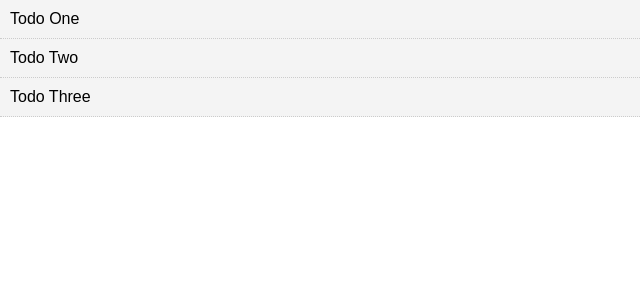
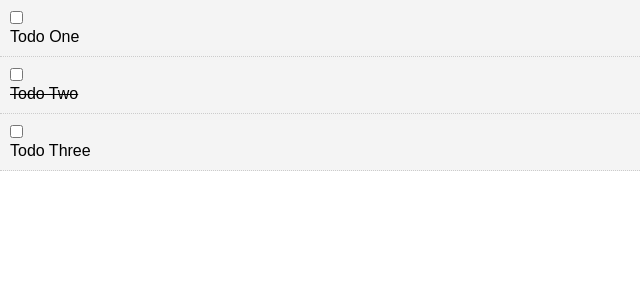
Before and after one commit to Syiabonga/Vue_todo_list, a Vue app: page / in a window 1280 px wide. Shown: the top 300 px of the page, without its empty margins (0-640 px from the left). Built offline with nearby package versions, Linux system fonts and the light colour scheme.

Commit message:
mark an item as complete function

```diff
--- a/src/App.vue
+++ b/src/App.vue
@@ -22,7 +22,7 @@
       {
         id:2,
         title: "Todo Two",
-        completed: false,
+        completed: true,
       },
       {
         id:3,
--- a/src/components/TodoItem.vue
+++ b/src/components/TodoItem.vue
@@ -1,5 +1,7 @@
 <template>
-    <div class="todo-item">
+    <!-- If item item is completed them put a line through it -->
+     <div class="todo-item" v-bind:class="{'is-complete':todo.completed}">
+         <input type="checkbox" v-on:change="markComplete">
         <p>{{todo.title}}</p>
     </div>
 </template>
@@ -7,7 +9,13 @@
 <script>
 export default {
     name: 'TodoItem',
-    props:["todo"]
+    props:["todo"],
+    methods: {
+        //Change the state of a item by clicking the checkbox to complete if not and vice-versa
+        markComplete(){
+            this.todo.completed = !this.todo.completed;
+        }
+    }
 }
 </script>
 
```
